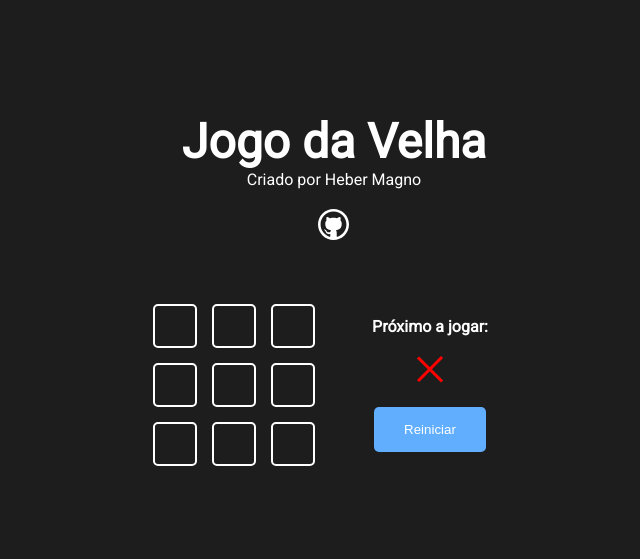
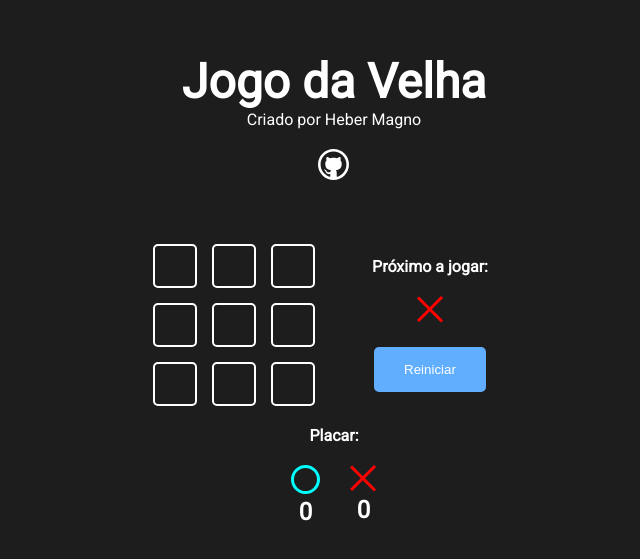
Before and after one commit to Heber-Reis/Jogo-da-Velha-React, a Next.js app: page / in a window 1280 px wide. Shown: the part 131-690 px from the top of the page, without its empty margins (306-946 px from the left). Built offline with nearby package versions, Linux system fonts and the light colour scheme.

Commit message:
criado placar

```diff
--- /dev/null
+++ b/src/components/Score/Score.jsx
@@ -0,0 +1,23 @@
+import styles from "./Style.module.css"
+
+import Icon from "../icon/icon";
+
+function Score () {
+  return(
+    <>
+      <h4>Placar: </h4>
+      <div className={styles.Score}>
+        <div className={styles.ScoreContent}>
+          <Icon iconName={"circle"}/>
+          <h2>0</h2>
+        </div>
+        <div className={styles.ScoreContent}>
+          <Icon iconName={"x"}/>
+          <h2>0</h2>
+        </div>
+      </div>
+    </>
+  )
+}
+
+export default Score;
--- /dev/null
+++ b/src/components/Score/Style.module.css
@@ -0,0 +1,11 @@
+.Score{
+  display: flex;
+  gap: 30px;
+  margin-top: 20px;
+}
+
+.ScoreContent{
+  display: flex;
+  flex-direction: column;
+  align-items: center;
+}
--- a/src/components/game/Game.jsx
+++ b/src/components/game/Game.jsx
@@ -4,6 +4,7 @@
 
 import GameOption from "../gameoption/GameOption";
 import GameInfo from "../gameInfo/GameInfo";
+import Score from "../Score/Score";
 
 const winnerTable = [
   [0,1,2],
@@ -68,6 +69,7 @@
   },[winner])
 
   return(
+    <>
       <div className={styles.gameContent}>
         <div className={styles.game}>
           {
@@ -89,7 +91,8 @@
           isDraw={draw}
         />
       </div>
-
+      <Score />
+    </>
   )
 }
 
--- a/src/components/game/style.module.css
+++ b/src/components/game/style.module.css
@@ -8,6 +8,7 @@
   display: flex;
   gap: 30px;
   align-items: center;
+  margin-bottom: 20px;
 }
 
 @media screen and (max-width: 600px){
```
Lines whose indentation alone changed are shown as unchanged.
